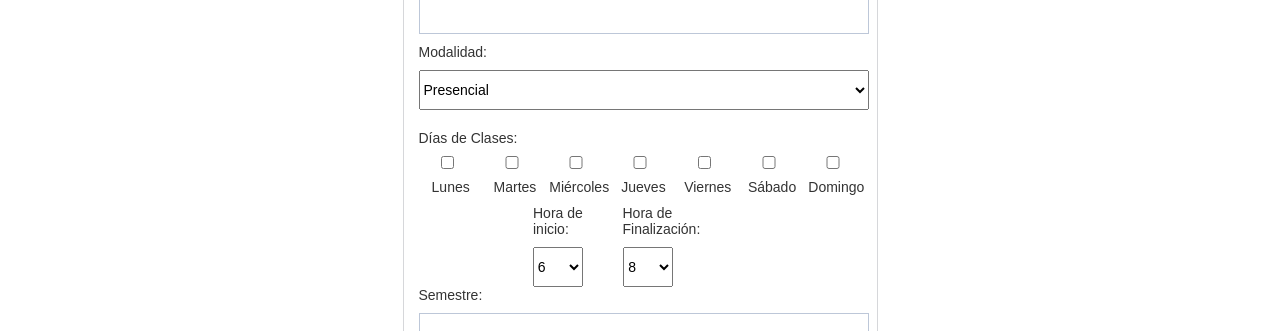
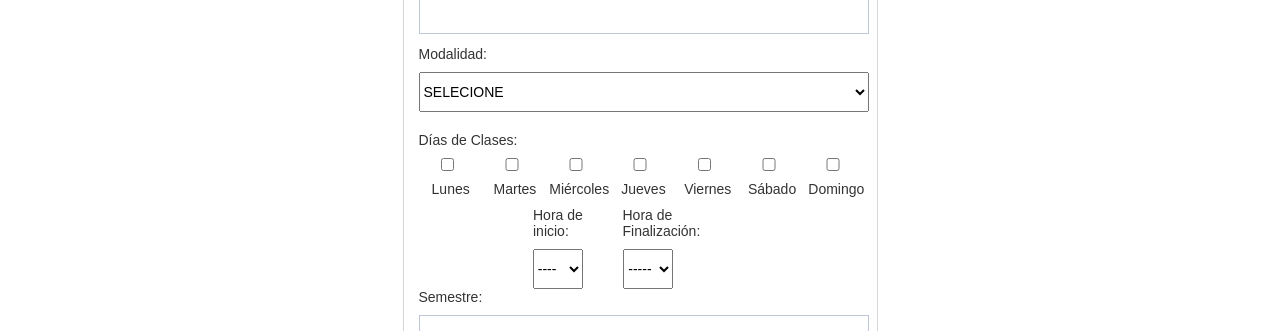
Before and after one commit to Alfa-Lobo-Dinamita-Explocion-Omega/registro-actividades-front, a React (Create React App) app: page /RegistroGrupo in a window 1280 px wide. Shown: the part 469-800 px from the top of the page. Built offline with nearby package versions, Linux system fonts and the light colour scheme.

Commit message:
conecion con backend registrar profesor y curso

```diff
--- a/src/components/paginas/FormularioRegistro.jsx
+++ b/src/components/paginas/FormularioRegistro.jsx
@@ -2,15 +2,19 @@ import React from 'react';
 import './styles/styles.css';
 import Button from 'react-bootstrap/Button';
 import Form from 'react-bootstrap/Form';
-import axios from 'axios';
 import { guardarProfesor } from '../../services/RegistroServices';
+
 
 class FormularioRegistro extends React.Component {
   constructor() {
     super();
     this.state = {
       fields: {
-
+        name: '',
+        lastName: '',
+        email: '',
+        idDocument: '',
+        password: '',
       },
       errors: {}
     }
@@ -21,25 +25,41 @@ class FormularioRegistro extends React.Component {
   };
 
   handleChange(e) {
-    let fields = this.state.fields;
-    fields[e.target.name] = e.target.value;
-    this.setState({
-      fields
-    });
-
+    const { name, value } = e.target;
+    this.setState((prevState) => ({
+      fields: {
+        ...prevState.fields,
+        [name]: value,
+      }
+    }));
   }
 
-  submituserRegistrationForm(e) {
+  async submituserRegistrationForm(e) {
     e.preventDefault();
     if (this.validateForm()) {
-      let fields = {};
-      fields["name"] = "";
-      fields["lastName"] = "";
-      fields["email"] = "";
-      fields["idDocument"] = "";
-      fields["password"] = "";
-      this.setState({ fields: fields });
-      alert("Form submitted");
+      const userData = this.state.fields;
+      await guardarProfesor(
+        userData,
+      (response) => {
+        console.log(response.data);
+        alert('Datos guardados con éxito');
+      },
+      (error) => {
+        console.error(error);
+        alert('error al guardar los datos');
+
+      }
+      );
+      this.setState({
+        fields: {
+          name: '',
+          lastName: '',
+          email: '',
+          idDocument: '',
+          password: '',
+        },
+        errors: {},
+      });
     }
 
   }
@@ -74,11 +94,6 @@ class FormularioRegistro extends React.Component {
       }
     }
 
-    if (!fields["email"]) {
-      formIsValid = false;
-      errors["email"] = "*Por favor ingrese su email.";
-    }
-
     if (typeof fields["email"] !== "undefined") {
       //regular expression for email validation
       var pattern = new RegExp(/^(("[\w-\s]+")|([\w-]+(?:\.[\w-]+)*)|("[\w-\s]+")([\w-]+(?:\.[\w-]+)*))(@((?:[\w-]+\.)*\w[\w-]{0,66})\.([a-z]{2,6}(?:\.[a-z]{2})?)$)|(@\[?((25[0-5]\.|2[0-4][0-9]\.|1[0-9]{2}\.|[0-9]{1,2}\.))((25[0-5]|2[0-4][0-9]|1[0-9]{2}|[0-9]{1,2})\.){2}(25[0-5]|2[0-4][0-9]|1[0-9]{2}|[0-9]{1,2})\]?$)/i);
@@ -88,21 +103,24 @@ class FormularioRegistro extends React.Component {
       }
     }
 
-    if (!fields["idDocument"]) {
-      formIsValid = false;
-      errors["idDocument"] = "*Por favor ingrese su numero de identificacion.";
-    }
 
     if (typeof fields["idDocument"] !== "undefined") {
-      if (!fields["idDocument"].match(/^[0-9]{4}$/)) {
+      if (!fields["idDocument"].match(/^[0-9]{4,12}$/)) {
         formIsValid = false;
-        errors["idDocument"] = "*Por favor ingrese un numero valido.";
+        errors["idDocument"] = "*Por favor ingrese un numero valido que tenga minimo 4 numeros y maximo 12 numeros.";
       }
     }
 
-    if (!fields["password"]) {
-      formIsValid = false;
-      errors["password"] = "*Por favor ingrese una contraseña.";
+
+    if (typeof fields["password"] !== "undefined") {
+      const value = fields["password"];
+      const letters = value.replace(/[^a-zA-Z]/g, '');
+      const numbers = value.replace(/[^0-9]/g, '');
+
+      if (value.length !== 6 || letters.length !== 3 || numbers.length !== 3) {
+        formIsValid = false;
+        errors["password"] = "*Por favor ingrese una contraseña de 6 carateres con 3 letras y 3 numeros.";
+      }
     }
     /*
     if (typeof fields["password"] !== "undefined") {
--- a/src/components/paginas/Inicio.jsx
+++ b/src/components/paginas/Inicio.jsx
@@ -1,7 +1,5 @@
 import React from 'react';
 
-import Button from 'react-bootstrap/Button';
-import Form from 'react-bootstrap/Form';
 
 const Inicio = () => {
 
--- a/src/components/paginas/RegistroCurso.jsx
+++ b/src/components/paginas/RegistroCurso.jsx
@@ -2,12 +2,18 @@ import React from 'react';
 import './styles/styles.css';
 import Button from 'react-bootstrap/Button';
 import Form from 'react-bootstrap/Form';
+import { guardarCurso } from '../../services/RegistroServices';
+
 
 class RegistroCurso extends React.Component {
   constructor() {
     super();
     this.state = {
-      fields: {},
+      fields: {
+        courseCode: '',
+        name: '',
+        programType: '',
+      },
       errors: {}
     }
 
@@ -17,24 +23,40 @@ class RegistroCurso extends React.Component {
   };
 
   handleChange(e) {
-    let fields = this.state.fields;
-    fields[e.target.name] = e.target.value;
-    this.setState({
-      fields
-    });
-
+    const { name, value } = e.target;
+    this.setState((prevState) => ({
+      fields: {
+        ...prevState.fields,
+        [name]: value,
+      }
+    }));
   }
 
-  submituserRegistrationForm(e) {
+  async submituserRegistrationForm(e) {
     e.preventDefault();
     if (this.validateForm()) {
-      let fields = {};
-      fields["idCurso"] = "";
-      fields["nameCurso"] = "";
-      fields["dependencia"] = "";
-      fields["semestre"] = "";
-      this.setState({ fields: fields });
-      alert("Form submitted");
+      const userData = this.state.fields;
+      console.log('Datos del formulario:', userData);
+      await guardarCurso(
+        userData,
+      (response) => {
+        console.log(response.data);
+        alert('Datos guardados con éxito');
+      },
+      (error) => {
+        console.error(error);
+        alert('error al guardar los datos');
+
+      }
+      );
+      this.setState({
+        fields: {
+          courseCode: '',
+          name: '',
+          programType: '',
+        },
+        errors: {},
+      });
     }
 
   }
@@ -45,36 +67,22 @@ class RegistroCurso extends React.Component {
     let errors = {};
     let formIsValid = true;
 
-    if (!fields["idCurso"]) {
+    if (!fields["courseCode"]) {
       formIsValid = false;
-      errors["idCurso"] = "*Por favor ingrese un codigo del curso";
+      errors["courseCode"] = "*Por favor ingrese un codigo del curso";
     }
 
-    if (typeof fields["idCurso"] !== "undefined") {
-      if (!fields["idCurso"].match(/^[0-9]{4}$/)) {
+    if (typeof fields["courseCode"] !== "undefined") {
+      if (!fields["courseCode"].match(/^[0-9]{4}$/)) {
         formIsValid = false;
-        errors["idCurso"] = "*Por favor ingrese codigo del curso valido.";
+        errors["courseCode"] = "*Por favor ingrese codigo del curso valido.";
       }
     }
 
-    if (!fields["nameCurso"]) {
+    if (!fields["name"]) {
       formIsValid = false;
-      errors["nameCurso"] = "*Por favor ingrese un nombre del curso";
+      errors["name"] = "*Por favor ingrese un nombre del curso";
     }
-
-
-    if (!fields["semestre"]) {
-      formIsValid = false;
-      errors["semestre"] = "*Por favor ingrese un semestre.";
-    }
-
-    if (typeof fields["semestre"] !== "undefined") {
-      if (!fields["semestre"].match(/^[0-9]{4}$/)) {
-        formIsValid = false;
-        errors["semestre"] = "*Por favor ingrese un semestre valido.";
-      }
-    }
-
 
     this.setState({
       errors: errors
@@ -98,19 +106,18 @@ class RegistroCurso extends React.Component {
 
           <form method="post" name="userRegistrationForm" onSubmit={this.submituserRegistrationForm} >
             <label className="center-label">Codigo del Curso:</label>
-            <input type="text" className="custom-search-input" name="idCurso" value={this.state.fields.name} onChange={this.handleChange} />
-            <div className="errorMsg">{this.state.errors.idCurso}</div>
+            <input type="text" className="custom-search-input" name="courseCode" value={this.state.fields.courseCode} onChange={this.handleChange} />
+            <div className="errorMsg">{this.state.errors.courseCode}</div>
             <label className="center-label" >Nombre del Curso:</label>
-            <input type="text" name="nameCurso"className="custom-search-input" value={this.state.fields.nameCurso} onChange={this.handleChange} />
+            <input type="text" name="name"className="custom-search-input" value={this.state.fields.name} onChange={this.handleChange} />
+            <div className="errorMsg">{this.state.errors.name}</div>
             <label className="center-label">Dependencia:</label>
-            <select name="dependencia" className="custom-search-input"  style={{ height: "40px" }} value={this.state.fields.dependencia} onChange={this.handleChange}>
-            <option value="Pregrado">Pregrado</option>
-            <option value="Postgrado">Postgrado</option>
+            <select name="programType" className="custom-search-input"  style={{ height: "40px" }} value={this.state.fields.programType} onChange={this.handleChange}>
+            <option value="selecionar">SELECIONAR</option>
+            <option value="PREGRADO">PREGRADO</option>
+            <option value="POSGRADO">POSGRADO</option>
             </select>
             <div style={{ marginBottom: "20px" }}></div>
-            <label className="center-label">Semestre:</label>
-            <input type="text" name="semestre"className="custom-search-input"  value={this.state.fields.semestre} onChange={this.handleChange} />
-            <div className="errorMsg">{this.state.errors.semestre}</div>
             <input type="submit" className="button" value="Guardar" />
             <input type="submit" className="button" value="Eliminar" />
           </form>
--- a/src/components/paginas/RegistroGrupo.jsx
+++ b/src/components/paginas/RegistroGrupo.jsx
@@ -1,14 +1,21 @@
 import React from 'react';
 import './styles/styles.css';
-
-
-
+import { guardarGrupo } from '../../services/RegistroServices';
 
 class RegistroGrupo extends React.Component {
   constructor() {
     super();
     this.state = {
-      fields: {},
+      fields: {
+      courseCode: '',
+      groupNumber: '',
+      teacherIdDocument: '',
+      modality: '',
+      schedule: '',
+      semester: '',
+      horario: '',
+      dia: '',
+    },
       errors: {}
     }
 
@@ -18,29 +25,69 @@ class RegistroGrupo extends React.Component {
   };
 
   handleChange(e) {
-    let fields = this.state.fields;
-    fields[e.target.name] = e.target.value;
-    this.setState({
-      fields
+    const { name, value } = e.target;
+
+    this.setState((prevState) => {
+      let fields = prevState.fields;
+      if (name === 'dia') {
+        if (e.target.checked) {
+          fields.dia += value;
+        }
+
+      } else if (name === 'horaInicio' || name === 'horaFinal') {
+        if (fields.horario) {
+          let [horas] = fields.horario.split(' ');
+          if (!horas) horas = '';
+          if (name === 'horaInicio') {
+            horas = value + '-' + (horas.split('-')[1] || '');
+          } else {
+            horas = (horas.split('-')[0] || '') + '-' + value;
+          }
+          fields.horario = horas;
+        } else {
+          fields.horario = value;
+        }
+      } else {
+        fields[name] = value;
+      }
+      return { fields };
     });
+  }
+
+  async submituserRegistrationForm(e) {
+    e.preventDefault();
+    if (this.validateForm()) {
+      const userData = this.state.fields;
+      console.log('Datos del formulario:', userData);
+      await guardarGrupo(
+        userData,
+      (response) => {
+        console.log(response.data);
+        alert('Datos guardados con éxito');
+      },
+      (error) => {
+        console.error(error);
+        alert('error al guardar los datos');
+
+      }
+      );
+      this.setState({
+        fields: {
+          courseCode: '',
+          groupNumber: '',
+          teacherIdDocument: '',
+          modality: '',
+          schedule: '',
+          semester: '',
+          horario: '',
+          dia: '',
+        },
+        errors: {},
+      });
+    }
 
   }
 
-  submituserRegistrationForm(e) {
-    e.preventDefault();
-    if (this.validateForm()) {
-      let fields = {};
-      fields["idCurso"] = "";
-      fields["numeroGrupo"] = "";
-      fields["modalidad"] = "";
-      fields["horario"] = "";
-      fields["semestre"] = "";
-      fields["cedula"] = "";
-      this.setState({ fields: fields });
-      alert("Form submitted");
-    }
-
-  }
 
   validateForm() {
 
@@ -48,40 +95,28 @@ class RegistroGrupo extends React.Component {
     let errors = {};
     let formIsValid = true;
 
-    if (!fields["idCurso"]) {
+    if (!fields["courseCode"]) {
       formIsValid = false;
-      errors["idCurso"] = "*Por favor ingrese un codigo del curso";
+      errors["courseCode"] = "*Por favor ingrese un codigo del curso";
     }
 
-    if (typeof fields["numeroGrupo"] !== "undefined") {
-      if (!fields["numeroGrupo"].match(/^[0-9]{1}$/)) {
+
+    if (!fields["groupNumber"]) {
+      formIsValid = false;
+      errors["groupNumber"] = "*Por favor ingrese un codigo del curso";
+    }
+
+    if (typeof fields["teacherIdDocument"] !== "undefined") {
+      if (!fields["teacherIdDocument"].match(/^[0-9]{4,12}$/)) {
         formIsValid = false;
-        errors["numeroGrupo"] = "*Por favor ingrese numero de grupo valido.";
+        errors["teacherIdDocument"] = "*Por favor ingrese un numero valido de un profesor que se encuentre registrado.";
       }
     }
 
-    if (!fields["cedula"]) {
+
+    if (!fields["semester"]) {
       formIsValid = false;
-      errors["cedula"] = "*Por favor ingrese un numero de identificacion de un profesor";
-    }
-
-    if (typeof fields["cedula"] !== "undefined") {
-      if (!fields["cedula"].match(/^[0-9]{4}$/)) {
-        formIsValid = false;
-        errors["cedula"] = "*Por favor ingrese numero identificacion valido.";
-      }
-    }
-
-    if (!fields["semestre"]) {
-      formIsValid = false;
-      errors["semestre"] = "*Por favor ingrese un semestre.";
-    }
-
-    if (typeof fields["semestre"] !== "undefined") {
-      if (!fields["semestre"].match(/^[0-9]{4}$/)) {
-        formIsValid = false;
-        errors["semestre"] = "*Por favor ingrese un semestre valido.";
-      }
+      errors["semester"] = "*Por favor ingrese un semestre.";
     }
 
 
@@ -100,74 +135,78 @@ class RegistroGrupo extends React.Component {
           <h3>Registro Grupo</h3>
           <form method="post" name="userRegistrationForm" onSubmit={this.submituserRegistrationForm}>
             <label className="center-label">Codigo del Curso:</label>
-            <input type="text" className="custom-search-input" name="idCurso" value={this.state.fields.idCurso} onChange={this.handleChange} />
-            <div className="errorMsg">{this.state.errors.idCurso}</div>
+            <input type="text" className="custom-search-input" name="courseCode" value={this.state.fields.courseCode} onChange={this.handleChange} />
+            <div className="errorMsg">{this.state.errors.courseCode}</div>
             <label className="center-label">N° identificacion profesor:</label>
-            <input type="text" className="custom-search-input" name="cedula" value={this.state.fields.cedula} onChange={this.handleChange} />
-            <div className="errorMsg">{this.state.errors.cedula}</div>
+            <input type="text" className="custom-search-input" name="teacherIdDocument" value={this.state.fields.teacherIdDocument} onChange={this.handleChange} />
+            <div className="errorMsg">{this.state.errors.teacherIdDocument}</div>
             <label className="center-label" >Numero del Grupo:</label>
-            <input type="text" name="numeroGrupo" className="custom-search-input" value={this.state.fields.numeroGrupo} onChange={this.handleChange} />
+            <input type="text" name="groupNumber" className="custom-search-input" value={this.state.fields.groupNumber} onChange={this.handleChange} />
+            <div className="errorMsg">{this.state.errors.groupNumber}</div>
             <label className="center-label">Modalidad:</label>
-            <select name="modalidad" className="custom-search-input"  style={{ height: "40px" }} value={this.state.fields.modalidad} onChange={this.handleChange}>
-              <option value="Pregrado">Presencial</option>
-              <option value="Postgrado">Virtual</option>
+            <select name="modality" className="custom-search-input"  style={{ height: "40px" }} value={this.state.fields.modality} onChange={this.handleChange}>
+             <option value="">SELECIONE</option>
+              <option value="PRESENCIAL">PRESENCIAL</option>
+              <option value="VIRTUAL">VIRTUAL</option>
             </select>
             <div style={{ marginBottom: "20px" }}></div>
             <label className="center-label">Días de Clases:</label>
             <div className="custom-search-input" style={{ display: "flex" }}>
-             <label> <input type="checkbox" name="lunes" value="Lunes" /> Lunes </label>
-              <label> <input type="checkbox" name="martes" value="Martes" /> Martes </label>
-              <label> <input type="checkbox" name="miercoles" value="Miércoles" /> Miércoles </label>
-              <label> <input type="checkbox" name="jueves" value="Jueves" /> Jueves </label>
-              <label> <input type="checkbox" name="viernes" value="Viernes" /> Viernes</label>
-              <label> <input type="checkbox" name="sabado" value="Sábado" /> Sábado </label>
-              <label> <input type="checkbox" name="domingo" value="Domingo" /> Domingo </label>
+              <label> <input type="checkbox" name="dia" value="L" /> Lunes </label>
+              <label> <input type="checkbox" name="dia" value="M" /> Martes </label>
+              <label> <input type="checkbox" name="dia" value="W" /> Miércoles </label>
+              <label> <input type="checkbox" name="dia" value="J" /> Jueves </label>
+              <label> <input type="checkbox" name="dia" value="V" /> Viernes</label>
+              <label> <input type="checkbox" name="dia" value="S" /> Sábado </label>
+              <label> <input type="checkbox" name="dia" value="D" /> Domingo </label>
             </div>
             <div className="custom-search-input" style={{ display: "flex", justifyContent: "center" }}>
               <div>
                 <label className="center-label">Hora de inicio:</label>
                 <select name="horaInicio" style={{ height: "40px",  width: "50px" ,marginLeft: "-40px"}} value={this.state.fields.horaInicio} onChange={this.handleChange}>
-                  <option value="horaInicio">6</option>
-                  <option value="horaInicio">7</option>
-                  <option value="horaInicio">8</option>
-                  <option value="horaInicio">9</option>
-                  <option value="horaInicio">10</option>
-                  <option value="horaInicio">11</option>
-                  <option value="horaInicio">12</option>
-                  <option value="horaInicio">13</option>
-                  <option value="horaInicio">14</option>
-                  <option value="horaInicio">15</option>
-                  <option value="horaInicio">16</option>
-                  <option value="horaInicio">17</option>
-                  <option value="horaInicio">18</option>
-                  <option value="horaInicio">19</option>
-                  <option value="horaInicio">20</option>
+                <option value="--">----</option>
+                  <option value="6">6</option>
+                  <option value="7">7</option>
+                  <option value="8">8</option>
+                  <option value="9">9</option>
+                  <option value="10">10</option>
+                  <option value="11">11</option>
+                  <option value="12">12</option>
+                  <option value="13">13</option>
+                  <option value="14">14</option>
+                  <option value="15">15</option>
+                  <option value="16">16</option>
+                  <option value="17">17</option>
+                  <option value="18">18</option>
+                  <option value="19">19</option>
+                  <option value="20">20</option>
                 </select>
               </div>
               <div>
                 <label className="center-label">Hora de Finalización:</label>
                 <select name="horaFinal" style={{ height: "40px", width: "50px", marginLeft: "-80px"}} value={this.state.fields.horaFinal} onChange={this.handleChange}>
-                  <option value="horaInicio">8</option>
-                  <option value="horaInicio">9</option>
-                  <option value="horaInicio">10</option>
-                  <option value="horaInicio">11</option>
-                  <option value="horaInicio">12</option>
-                  <option value="horaInicio">13</option>
-                  <option value="horaInicio">14</option>
-                  <option value="horaInicio">15</option>
-                  <option value="horaInicio">16</option>
-                  <option value="horaInicio">17</option>
-                  <option value="horaInicio">18</option>
-                  <option value="horaInicio">19</option>
-                  <option value="horaInicio">20</option>
-                  <option value="horaInicio">21</option>
-                  <option value="horaInicio">22</option>
+                <option value="--">-----</option>
+                  <option value="8">8</option>
+                  <option value="9">9</option>
+                  <option value="10">10</option>
+                  <option value="11">11</option>
+                  <option value="12">12</option>
+                  <option value="13">13</option>
+                  <option value="14">14</option>
+                  <option value="15">15</option>
+                  <option value="16">16</option>
+                  <option value="17">17</option>
+                  <option value="18">18</option>
+                  <option value="19">19</option>
+                  <option value="20">20</option>
+                  <option value="21">21</option>
+                  <option value="22">22</option>
                 </select>
               </div>
             </div>
             <label className="center-label">Semestre:</label>
-            <input type="text" name="semestre" className="custom-search-input" value={this.state.fields.semestre} onChange={this.handleChange} />
-            <div className="errorMsg">{this.state.errors.semestre}</div>
+            <input type="text" name="semester" className="custom-search-input" value={this.state.fields.semester} onChange={this.handleChange} />
+            <div className="errorMsg">{this.state.errors.semester}</div>
             <input type="submit" className="button" value="Guardar" />
           </form>
         </div>
```
Also changed, not shown: src/components/navegacion/Nabvar.js (+0 -23 lines), src/services/RegistroServices.js (+22 -2 lines).
